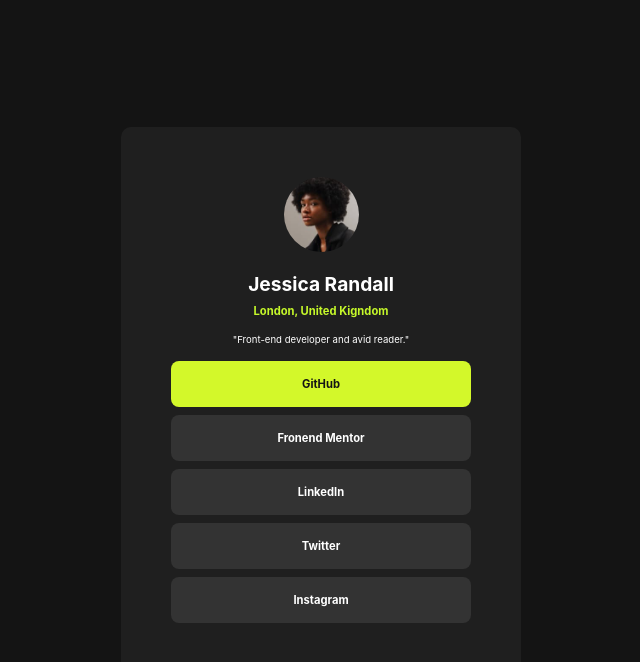
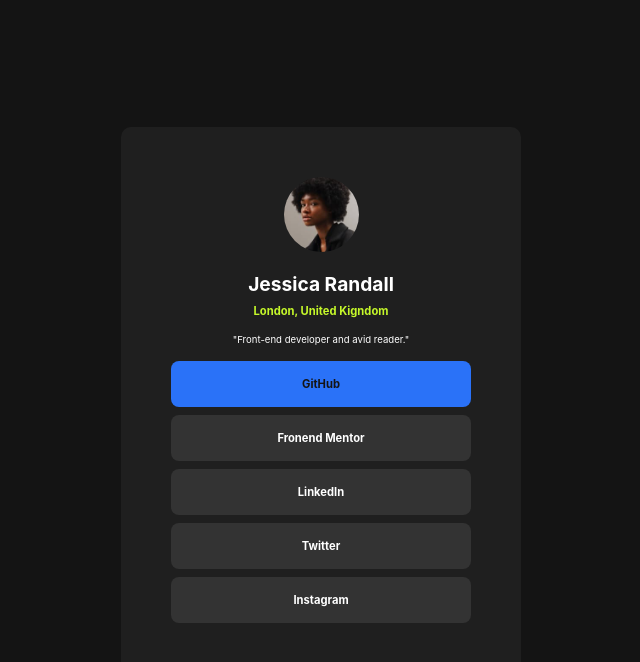
Before and after one commit to GaLiALaura/primer-proyecto, a plain HTML site: page index.html in a window 1280 px wide. In both pictures the pointer is over the button "GitHub". Shown: the whole page, without its empty margins (319-959 px from the left). Drawn offline with Linux system fonts and the light colour scheme.

Commit message:
Botones Azules

```diff
--- a/style.css
+++ b/style.css
@@ -68,6 +68,6 @@ body{
     transition: all 0.15s ease-in-out;
 }
 .container ul li button:hover{
-    background-color:hsl(71, 94%, 57%);
+    background-color:hsl(219, 94%, 57%);
     color: hsl(0, 0%, 8%);
 }
```
